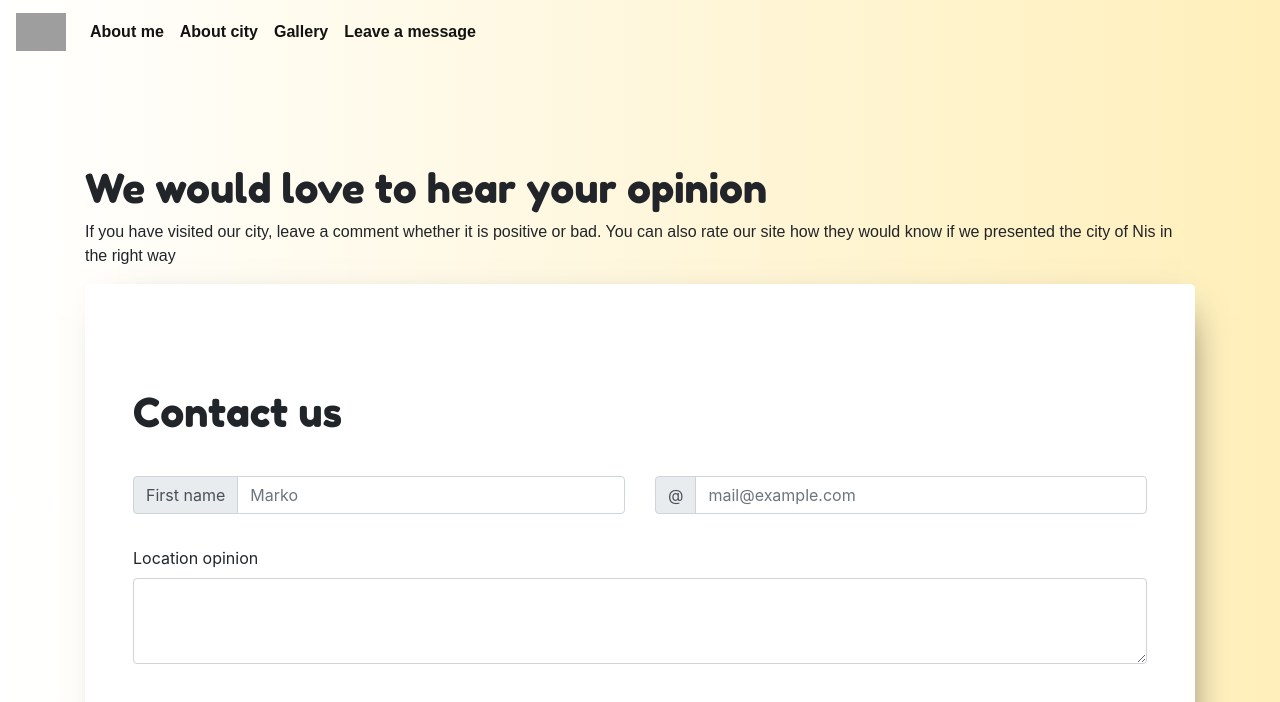
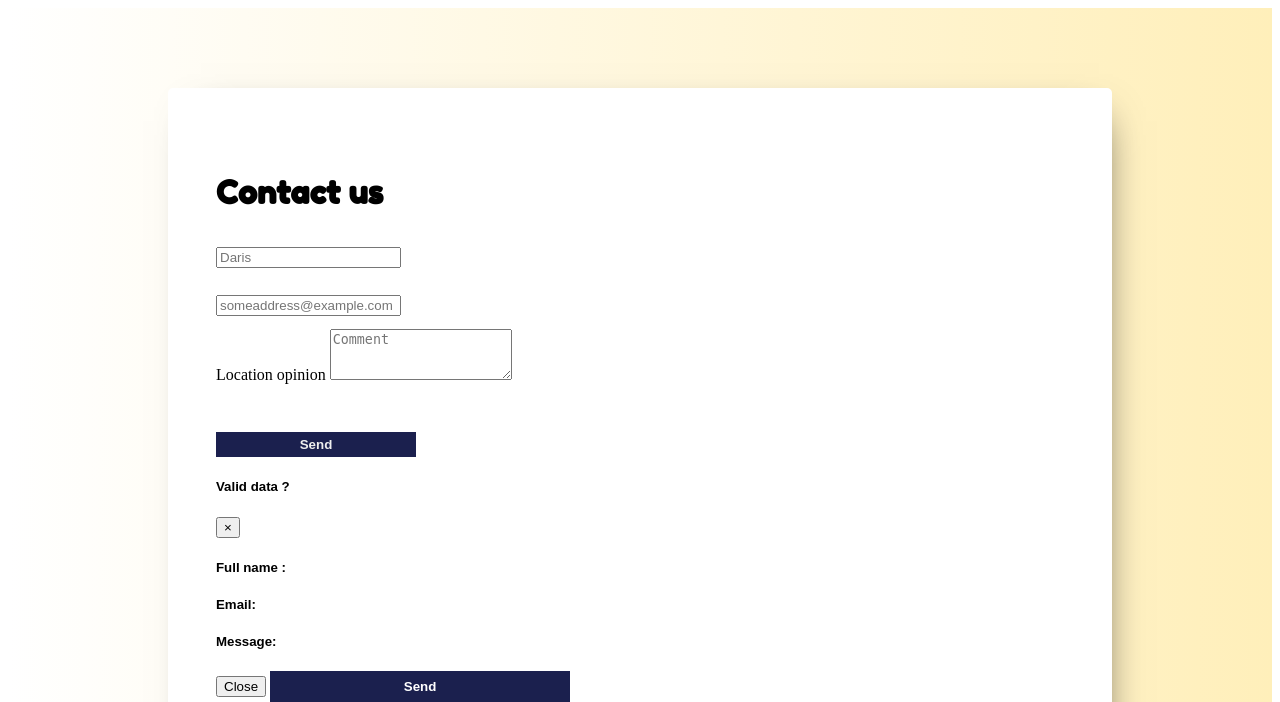
Before and after one commit to luxal99/tourist-website-php, a PHP site: page /pages/contact.php in a window 1280 px wide. Shown: the top 702 px of the page. Run offline with PHP 8.4, Linux system fonts and the light colour scheme; some libraries are stand-ins or nearby versions; some web fonts are replaced; grey boxes are pictures that could not be loaded.

Commit message:
Refactor code. Add google map

```diff
--- a/css/contact.css
+++ b/css/contact.css
@@ -1,7 +1,6 @@
 @import "global.css";
 
 .footer {
-    min-height: 100vh;
     background: #FFEFBA;  /* fallback for old browsers */
     background: -webkit-linear-gradient(to right, #FFFFFF, #FFEFBA);  /* Chrome 10-25, Safari 5.1-6 */
     background: linear-gradient(to right, #FFFFFF, #FFEFBA); /* W3C, IE 10+/ Edge, Firefox 16+, Chrome 26+, Opera 12+, Safari 7+ */
@@ -19,11 +18,6 @@
     background-color: #fff;
     padding: 4em 3em;
 }
-
-.footer .container {
-    padding-bottom: 10em;
-}
-
 .footer .container .form h3 {
     font-family: "Pattaya", sans-serif !important;
 }
@@ -33,4 +27,13 @@
 }
 .container{
     padding-top: 60px
+}#map {
+     height: 400px;
+     /* The height is 400 pixels */
+     width: 100%;
+     /* The width is the width of the web page */
+ }
+
+input{
+    margin: 1em 0;
 }
--- a/css/cv.css
+++ b/css/cv.css
@@ -18,7 +18,7 @@ body {
     margin-top: 2em;
     padding: 5em 3em;
 }
-h1{
+.huge-h1{
     font-size: 80px;
     padding: 5em 0;
 }
--- a/css/history.css
+++ b/css/history.css
@@ -15,7 +15,7 @@
 }
 
 
-.header h1 {
+.header-h1 {
     font-size: 60px !important;
     padding-top: 5em;
     color: #fff;
--- a/pages/contact.php
+++ b/pages/contact.php
@@ -13,78 +13,37 @@ if ($_SERVER['REQUEST_METHOD'] == "POST") {
     <meta name="viewport"
           content="width=device-width, user-scalable=no, initial-scale=1.0, maximum-scale=1.0, minimum-scale=1.0">
     <meta http-equiv="X-UA-Compatible" content="ie=edge">
-    <script src="https://code.jquery.com/jquery-3.2.1.slim.min.js"
-            integrity="sha384-KJ3o2DKtIkvYIK3UENzmM7KCkRr/rE9/Qpg6aAZGJwFDMVNA/GpGFF93hXpG5KkN"
-            crossorigin="anonymous"></script>
-    <script src="https://cdnjs.cloudflare.com/ajax/libs/popper.js/1.12.9/umd/popper.min.js"
-            integrity="sha384-ApNbgh9B+Y1QKtv3Rn7W3mgPxhU9K/ScQsAP7hUibX39j7fakFPskvXusvfa0b4Q"
-            crossorigin="anonymous"></script>
-    <script src="https://maxcdn.bootstrapcdn.com/bootstrap/4.0.0/js/bootstrap.min.js"
-            integrity="sha384-JZR6Spejh4U02d8jOt6vLEHfe/JQGiRRSQQxSfFWpi1MquVdAyjUar5+76PVCmYl"
-            crossorigin="anonymous"></script>
-    <script src="https://ajax.googleapis.com/ajax/libs/jquery/3.5.1/jquery.min.js"></script>
-
     <link
             rel="stylesheet"
             href="https://unpkg.com/swiper/swiper-bundle.min.css"
     />
     <link rel="stylesheet" href="../css/contact.css">
-    <link rel="stylesheet" href="https://maxcdn.bootstrapcdn.com/bootstrap/4.0.0/css/bootstrap.min.css"
-          integrity="sha384-Gn5384xqQ1aoWXA+058RXPxPg6fy4IWvTNh0E263XmFcJlSAwiGgFAW/dAiS6JXm" crossorigin="anonymous">
-    <link rel="icon" href="../assets/img/nis-grb-veliki1.png">
     <title>Form</title>
 </head>
 <body>
 <div class="footer">
-    <nav class="navbar navbar-expand-lg navbar-light ">
-        <a class="navbar-brand" href="../index.php"><img class="img-fluid" src="../assets/img/nis-grb-veliki1.png"
-                                                         width="50px"></a>
-        <button class="navbar-toggler" type="button" data-toggle="collapse" data-target="#navbarNavAltMarkup"
-                aria-controls="navbarNavAltMarkup" aria-expanded="false" aria-label="Toggle navigation">
-            <span class="navbar-toggler-icon"></span>
-        </button>
-        <div class="collapse navbar-collapse" id="navbarNavAltMarkup">
-            <div class="navbar-nav">
-                <a class="nav-item nav-link" href="cv.php">About me</a>
-                <a class="nav-item nav-link" href="history.php">About city</a>
-                <a class="nav-item nav-link" href="gallery.php">Gallery</a>
-                <a class="nav-item nav-link" href="contact.php">Leave a message</a>
-            </div>
-        </div>
-    </nav>
-    <div class="container">
-        <h1>We would love to hear your opinion</h1>
-        <p>If you have visited our city, leave a comment whether it is positive or bad. You can also rate
-            our site how
-            they would know if we presented the city of Nis in the right way</p>
+    <div class="custom-container">
         <div class="form">
+            <div class="row">
+                <div class="col-sm-7">
                     <form method="post" id="opinionForm">
                         <h1>Contact us</h1>
                         <div class="row">
-                    <div class="col-6">
-                        <div class="input-group">
-                            <div class="input-group-prepend">
-                                <span class="input-group-text" id="">First name</span>
-                            </div>
-                            <input pattern="[A-Za-z]{3,}" name="fullName" type="text" placeholder="Marko"
+                            <div style="padding-left: 0" class="col-6">
+                                <input pattern="[A-Za-z]{3,}" name="fullName" type="text" placeholder="Daris"
                                        class="form-control"/>
                             </div>
-                    </div>
-                    <div class="col-6">
-                        <div class="input-group">
-                            <div class="input-group-prepend">
-                                <span class="input-group-text" id="basic-addon1">@</span>
-                            </div>
+                            <div style="padding-right: 0;" class="col-6">
                                 <input name="email" pattern="[a-z0-9._%+-]+@[a-z0-9.-]+\.[a-z]{2,4}$" type="text"
-                                   class="form-control" placeholder="mail@example.com"
+                                       class="form-control" placeholder="someaddress@example.com"
                                        aria-label="Username"
                                        aria-describedby="basic-addon1">
-                        </div>
                             </div>
                         </div>
                         <div class="form-group">
                             <label for="exampleFormControlTextarea1">Location opinion</label>
                             <textarea name="message" class="form-control"
+                                      placeholder="Comment"
                                       id="exampleFormControlTextarea1"
                                       rows="3"></textarea>
                         </div>
@@ -101,19 +60,19 @@ if ($_SERVER['REQUEST_METHOD'] == "POST") {
                             <div class="modal-dialog" role="document">
                                 <div class="modal-content">
                                     <div class="modal-header">
-                                <h5 class="modal-title" id="exampleModalLabel">Are you shure?</h5>
+                                        <h5 class="modal-title" id="exampleModalLabel">Valid data ?</h5>
                                         <button type="button" class="close" data-dismiss="modal" aria-label="Close">
                                             <span aria-hidden="true">&times;</span>
                                         </button>
                                     </div>
                                     <div class="modal-body">
-                                <h5>First and last name: <b id="firstAndLastName"></b></h5>
+                                        <h5>Full name : <b id="firstAndLastName"></b></h5>
                                         <h5>Email: <b id="email"></b></h5>
-                                <h5>Location opinion: <b id="locationOpinion"></b></h5>
-                                <h5>Website opinion: <b id="websiteOpinion"></b></h5>
+                                        <h5>Message: <b id="locationOpinion"></b></h5>
                                     </div>
                                     <div class="modal-footer">
-                                <button type="button" class="btn btn-secondary" data-dismiss="modal">Close</button>
+                                        <button type="button" class="btn btn-secondary" data-dismiss="modal">Close
+                                        </button>
                                         <button type="button" class="default-btn" onclick="sendData()">Send</button>
                                     </div>
                                 </div>
@@ -121,8 +80,33 @@ if ($_SERVER['REQUEST_METHOD'] == "POST") {
                         </div>
                     </form>
                 </div>
+                <div class="col-sm-5">
+                    <div id="map"></div>
                 </div>
             </div>
+        </div>
+    </div>
+</div>
+<script
+        src="https://maps.googleapis.com/maps/api/js?key=AIzaSyC0LckGmdpuBK8tVlxlMBOBVphOJ3FKLTQ&callback=initMap&libraries=&v=weekly"
+        async
+></script>
+<script>
+    function initMap() {
+        // The location of Uluru
+        const uluru = { lat: 43.8795290, lng: 18.3543955 };
+        // The map, centered at Uluru
+        const map = new google.maps.Map(document.getElementById("map"), {
+            zoom: 10,
+            center: uluru,
+        });
+        // The marker, positioned at Uluru
+        const marker = new google.maps.Marker({
+            position: uluru,
+            map: map,
+        });
+    }
+</script>
 <script src="../js/form.js"></script>
 </body>
 </html>
--- a/pages/history.php
+++ b/pages/history.php
@@ -32,8 +32,7 @@
 <body>
 <div class="header">
     <nav class="navbar navbar-expand-lg navbar-light ">
-        <a class="navbar-brand" href="../index.php"><img class="img-fluid" src="../assets/img/nis-grb-veliki1.png"
-                                                         width="50px"></a>
+        <a class="navbar-brand" href="../index.php"><h1>S</h1></a>
         <button class="navbar-toggler" type="button" data-toggle="collapse" data-target="#navbarNavAltMarkup"
                 aria-controls="navbarNavAltMarkup" aria-expanded="false" aria-label="Toggle navigation">
             <span class="navbar-toggler-icon"></span>
@@ -48,7 +47,7 @@
         </div>
     </nav>
     <div class="text-center">
-        <h1>History of Sarajevo</h1>
+        <h1 class="header-h1">History of Sarajevo</h1>
         <p>Get information about history of Sarajevo</p>
         <button onclick="location.href='#container'" class="secondary-btn">More information</button>
     </div>
```
Also changed, not shown: css/index.css (+0 -22 lines), index.php (+3 -4 lines), pages/cv.php (+4 -18 lines), pages/gallery.php (+3 -16 lines), pages/navbar.php (added, +32 -0 lines), pages/picture.php (+3 -16 lines). Lines whose indentation alone changed are shown as unchanged.
